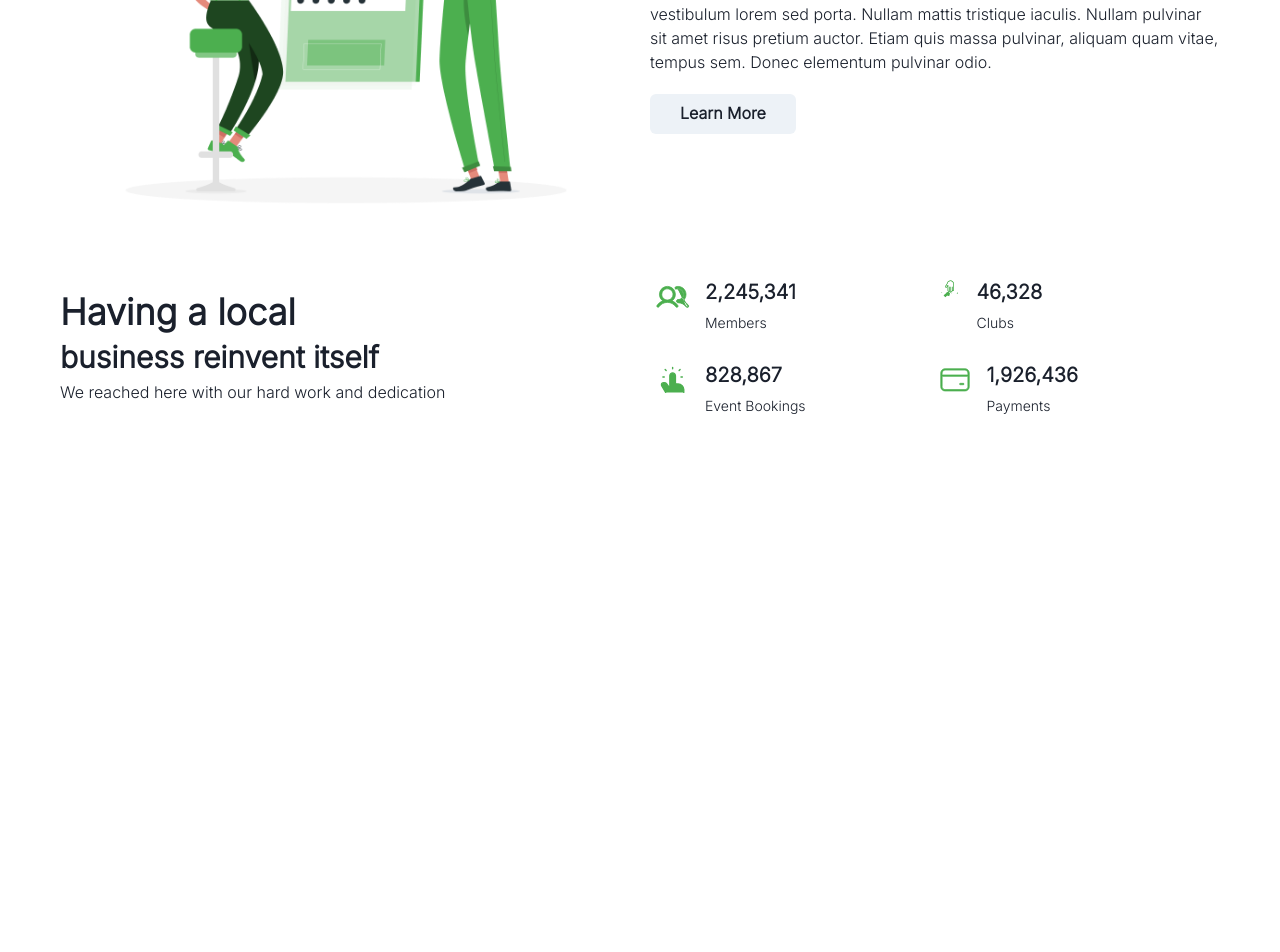
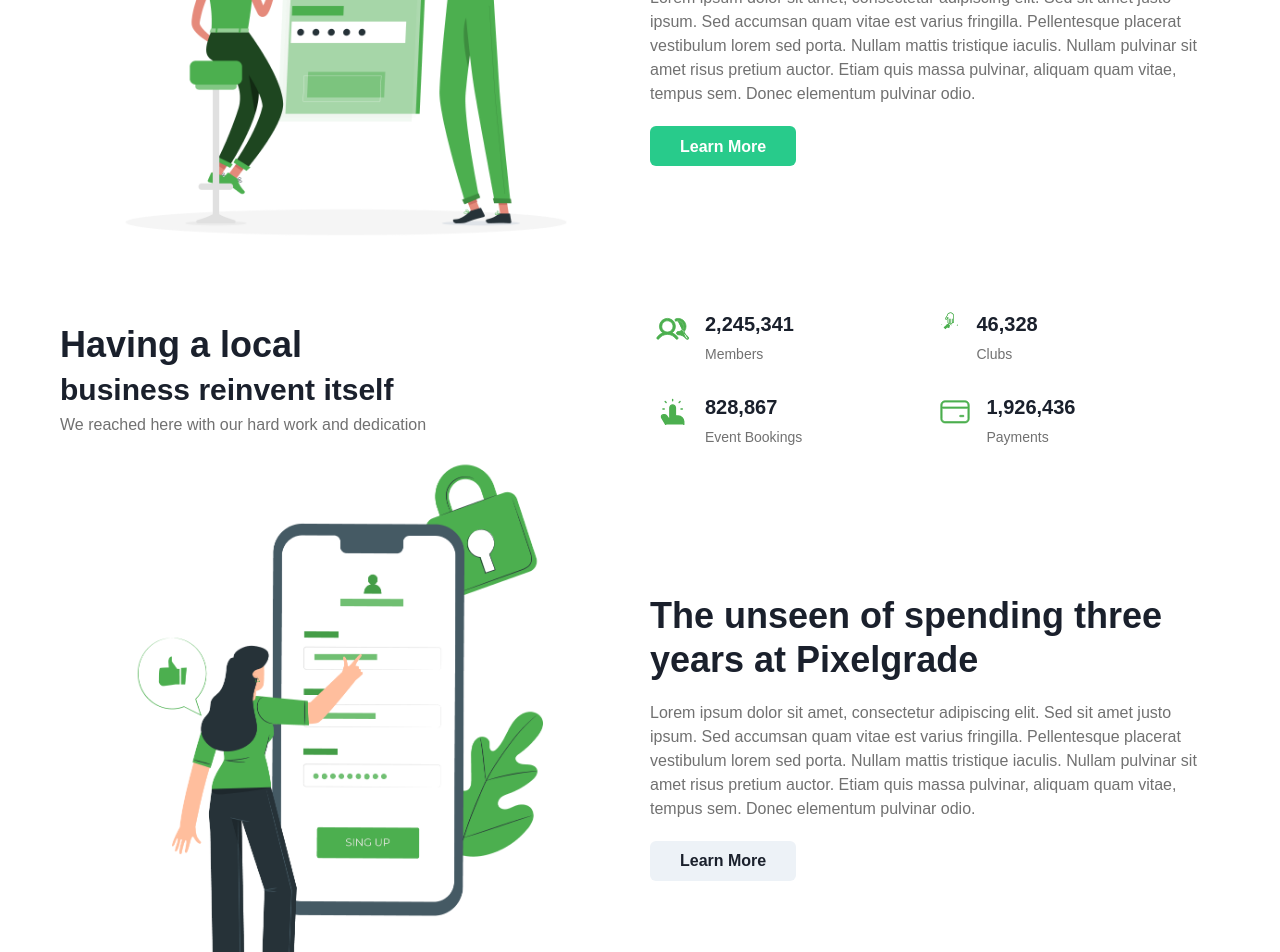
Before and after one commit to dboatengg/nexcent, a React (Vite) app: page / in a window 1280 px wide. Shown: the part 1000-1952 px from the top of the page. Before the commit the page ends 1436 px from the top, so only its background shows below. Built offline with nearby package versions, Linux system fonts and the light colour scheme.

Commit message:
setup custom theme

```diff
--- a/src/App.tsx
+++ b/src/App.tsx
@@ -5,19 +5,19 @@ import Client from "./components/Client";
 import Navbar from "./components/Navbar";
 import Pixel from "./components/Pixel";
 import Stats from "./components/Stats";
-// import Hero from "./components/Hero";
+import FooterDesginGuide from "./components/FooterDesginGuide";
 
 function App() {
   return (
     <>
       <Navbar />
-      {/* <Hero/> */}
 
       <Box p="20px" maxWidth="1200px" mx="auto">
         <Client />
         <AudienceSuitability />
         <Pixel/>
         <Stats/>
+        <FooterDesginGuide/>
       </Box>
     </>
   );
--- a/src/components/AudienceSuitability.tsx
+++ b/src/components/AudienceSuitability.tsx
@@ -9,8 +9,8 @@ const AudienceSuitability = () => {
 
   return (
     <Flex alignItems='center' flexDirection='column'>
-      <Flex flexDirection='column' gap="10px" marginBottom='20px' width={{base:'100%',md:'500px'}}>
-        <Heading textAlign='center'>Manage your entire community in a single system</Heading>
+      <Flex flexDirection='column' gap="10px" marginBottom='20px' width={{base:'100%',md:'600px'}}>
+        <Heading size='heading2' textAlign='center'>Manage your entire community in a single system</Heading>
         <Text textAlign='center'>Who is Nextcent suitable for?</Text>
       </Flex>
       <Flex wrap='wrap' gap='25px' justifyContent='center'>
--- a/src/components/Client.tsx
+++ b/src/components/Client.tsx
@@ -10,7 +10,7 @@ import Client7 from '../assets/client-7.svg'
 const Client = () => {
   return (
     <Box textAlign='center' paddingY='50px'>
-      <Heading fontWeight='bold'>Our Clients</Heading>
+      <Heading size="heading2">Our Clients</Heading>
       <Text>We have been working with some Fortune 500+ clients</Text>
 
       <Flex wrap="wrap" justifyContent='center' marginTop={5}  columnGap={{base:'40px',md:'100px'}}>
--- /dev/null
+++ b/src/components/FooterDesginGuide.tsx
@@ -0,0 +1,17 @@
+import { Flex, Heading, SimpleGrid, Image, Text, Button } from "@chakra-ui/react"
+import DesginGuideImage from '../assets/design-guide.png'
+
+const FooterDesginGuide = () => {
+  return (
+    <SimpleGrid columns={{sm:1,md:2}} gap='20px' alignItems='center'  paddingY='10px'>
+    <Image src={DesginGuideImage}/>
+    <Flex flexDirection='column' alignItems={{base:'center', md:'start'}} gap='20px'>
+      <Heading textAlign={{base:'center', md:'start'}}>The unseen of spending three years at Pixelgrade</Heading>
+      <Text textAlign={{base:'center', md:'start'}}>Lorem ipsum dolor sit amet, consectetur adipiscing elit. Sed sit amet justo ipsum. Sed accumsan quam vitae est varius fringilla. Pellentesque placerat vestibulum lorem sed porta. Nullam mattis tristique iaculis. Nullam pulvinar sit amet risus pretium auctor. Etiam quis massa pulvinar, aliquam quam vitae, tempus sem. Donec elementum pulvinar odio.</Text>
+      <Button paddingX='30px' paddingY='20px'>Learn More</Button>
+    </Flex>
+  </SimpleGrid>
+  )
+}
+
+export default FooterDesginGuide
--- a/src/components/Pixel.tsx
+++ b/src/components/Pixel.tsx
@@ -8,7 +8,7 @@ const Pixel = () => {
       <Flex flexDirection='column' alignItems={{base:'center', md:'start'}} gap='20px'>
         <Heading textAlign={{base:'center', md:'start'}}>The unseen of spending three years at Pixelgrade</Heading>
         <Text textAlign={{base:'center', md:'start'}}>Lorem ipsum dolor sit amet, consectetur adipiscing elit. Sed sit amet justo ipsum. Sed accumsan quam vitae est varius fringilla. Pellentesque placerat vestibulum lorem sed porta. Nullam mattis tristique iaculis. Nullam pulvinar sit amet risus pretium auctor. Etiam quis massa pulvinar, aliquam quam vitae, tempus sem. Donec elementum pulvinar odio.</Text>
-        <Button paddingX='30px' paddingY='20px'>Learn More</Button>
+        <Button bg='primary' color='white' paddingX='30px' paddingY='20px'>Learn More</Button>
       </Flex>
     </SimpleGrid>
   )
--- a/src/theme.ts
+++ b/src/theme.ts
@@ -2,8 +2,44 @@ import { extendTheme } from "@chakra-ui/react";
 
 const theme = extendTheme({
   fonts: {
-    body: "Inter, sans-serif",
-    heading: "Inter, sans-serif",
+    body: "Poppins, sans-serif",
+    heading: "Montserrat, sans-serif",
+  },
+  colors: {
+    primary: "#28CB8B",
+    secondary: "#263238",
+    info: "#2194f3",
+    silver:"#F5F7FA",
+    greyblue:"#ABBED1",
+    white:"#ffffff",
+    grey:'#717171'
+  },
+  components: {
+    Text: {
+      baseStyle: {
+        color: "grey",
+      },
+    },
+    Heading: {
+      sizes: {
+        heading1: {
+          fontSize: "64px",
+          fontWeight: "semibold",
+        },
+        heading2: {
+          fontSize: "36px",
+          fontWeight: "semibold",
+        },
+        heading3: {
+          fontSize: "28px",
+          fontWeight: "bold",
+        },
+        heading4: {
+          fontSize: "20px",
+          fontWeight: "semibold",
+        },
+      },
+    },
   },
 
 });
```
Also changed, not shown: src/assets/design-guide.png (added), src/components/Hero.tsx (added).
